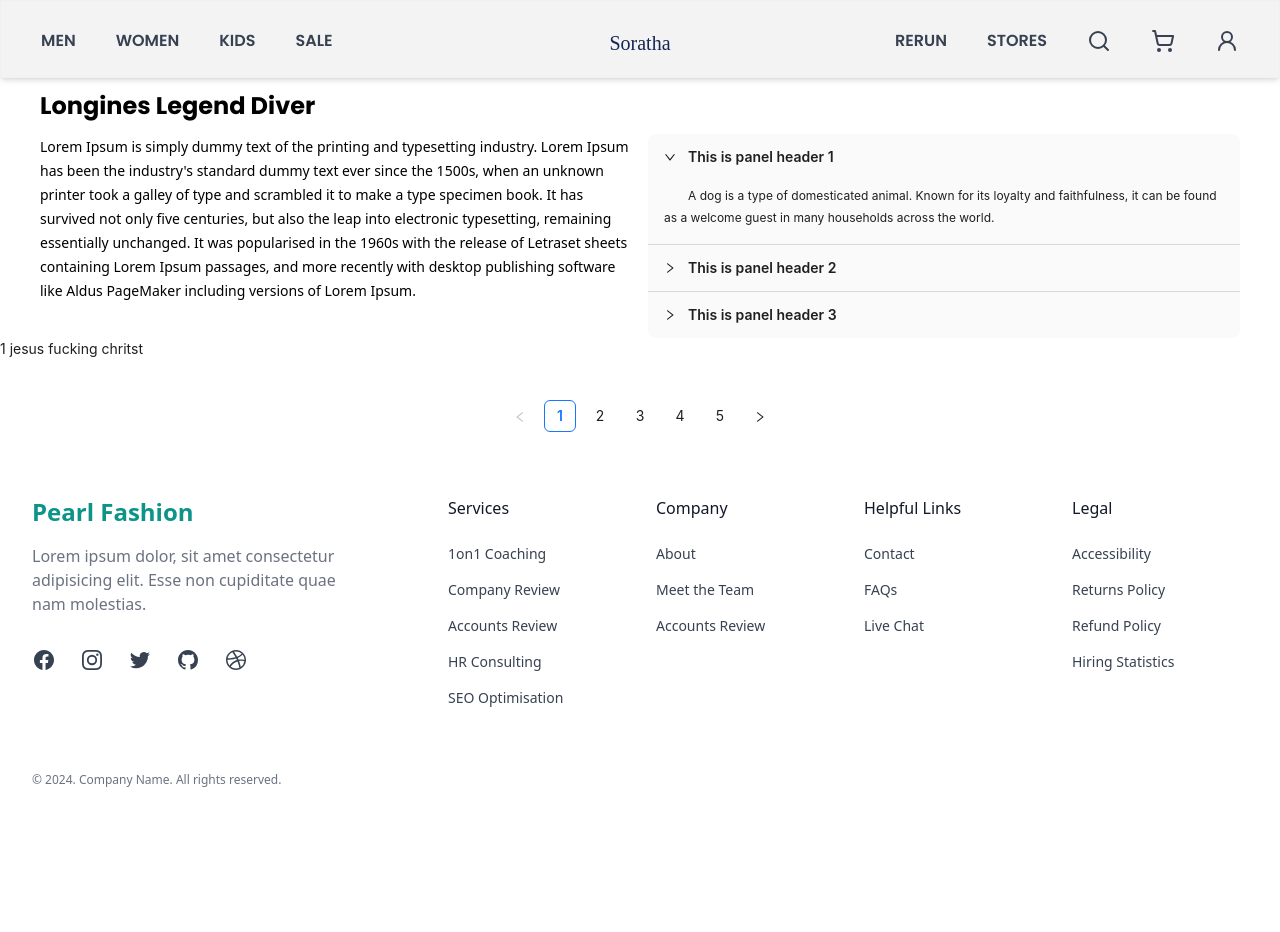
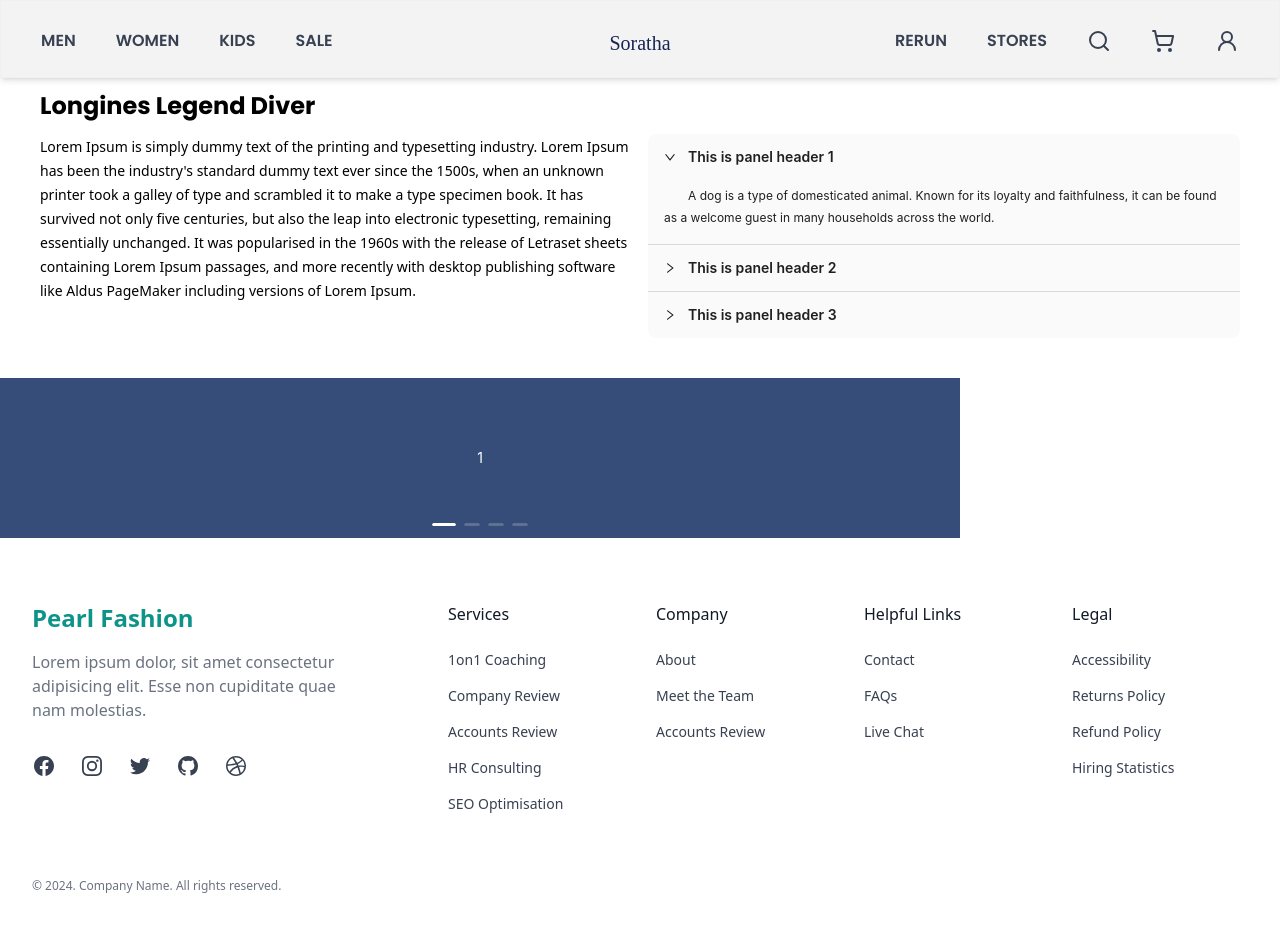
Before and after one commit to LokoGod/ecom-demo, a React (Vite) app in the folder client/: page /test in a window 1280 px wide. Shown: the top 932 px of the page. Before the commit the page ends 852 px from the top, so only its background shows below. Built offline with nearby package versions, Linux system fonts and the light colour scheme; a web font is replaced by a local one.

Commit message:
carousel

```diff
--- a/client/src/pages/Test.tsx
+++ b/client/src/pages/Test.tsx
@@ -39,6 +39,15 @@ const items: CollapseProps["items"] = [
   },
 ];
 
+const contentStyle: React.CSSProperties = {
+  margin: 0,
+  height: '160px',
+  color: '#fff',
+  lineHeight: '160px',
+  textAlign: 'center',
+  background: '#364d79',
+};
+
 const Test = () => {
 
   const onChange = (currentSlide: number) => {
@@ -72,26 +81,26 @@ const Test = () => {
         </div>
       </div>
 
-      <div>
+      <div className="mt-10 w-3/4 border-">
       <Carousel afterChange={onChange}>
       <div>
-        <h3>1 jesus fucking chritst</h3>
+        <h3 style={contentStyle}>1</h3>
       </div>
       <div>
-        <h3 >2</h3>
+        <h3 style={contentStyle}>2</h3>
       </div>
       <div>
-        <h3 >3</h3>
+        <h3 style={contentStyle}>3</h3>
       </div>
       <div>
-        <h3>4</h3>
+        <h3 style={contentStyle}>4</h3>
       </div>
     </Carousel>
       </div>
 
-      <div className="flex justify-center mt-10">
+      {/* <div className="flex justify-center mt-10">
         <Pagination defaultCurrent={1} total={50} />
-      </div>
+      </div> */}
     </>
   );
 };
```
